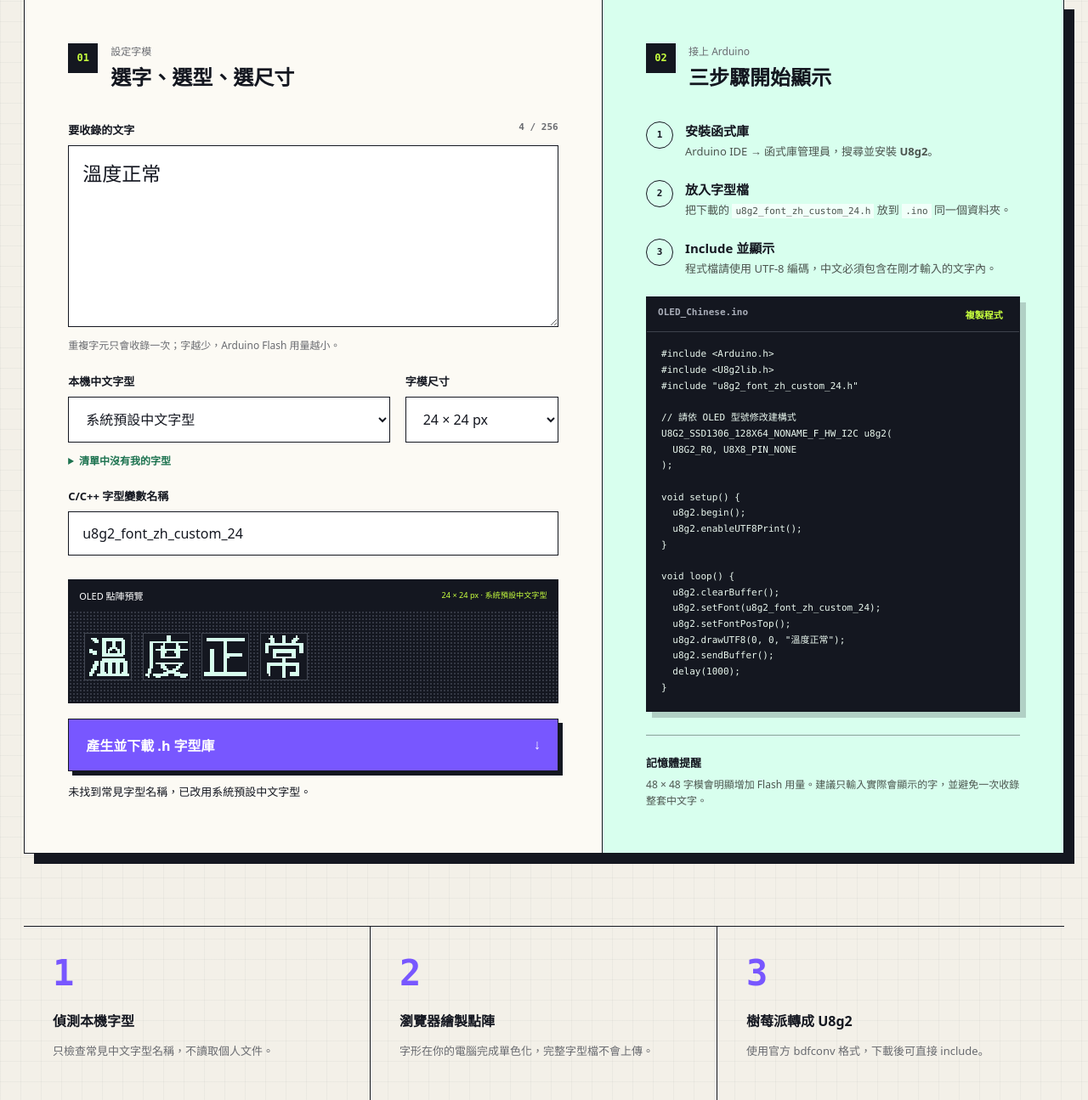
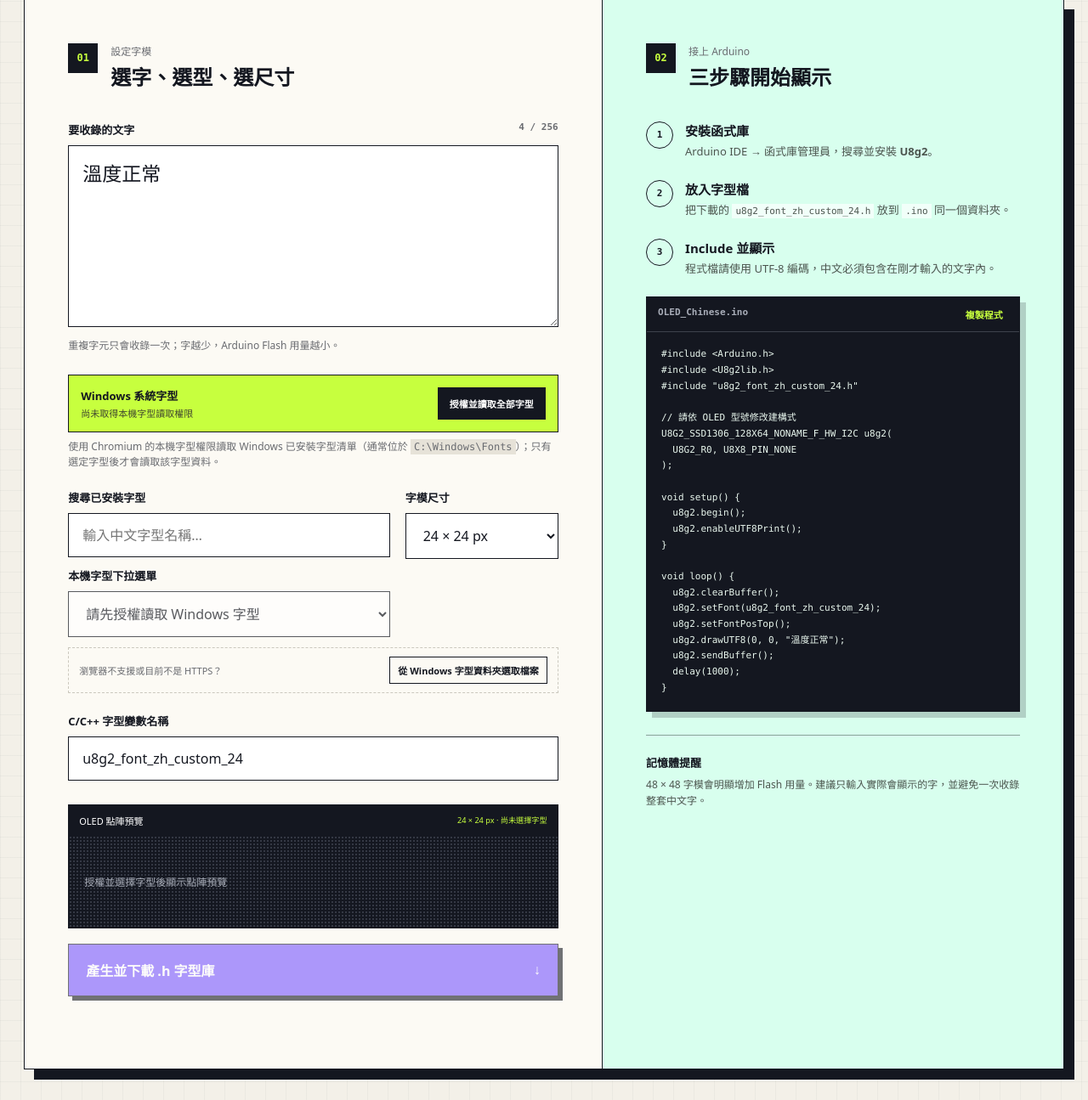
Before and after one commit to lungman7/oled-u8g2-chinese-font-web, a Flask app: page / in a window 1280 px wide. Shown: the part 407-1702 px from the top of the page at 85% size. Run offline with Flask 3, Linux system fonts and the light colour scheme.

Commit message:
改用 Windows 完整本機字型授權

```diff
--- a/static/app.js
+++ b/static/app.js
@@ -1,21 +1,15 @@
 /*
  * 瀏覽器端核心功能：
- * 1. 以 FontFace local() 檢查常見中文字型是否存在。
+ * 1. 經使用者授權後，用 Local Font Access API 列出 Windows 全部安裝字型。
  * 2. 將指定文字畫到 Canvas 並轉成單色 BDF 點陣字型。
  * 3. 把 BDF 傳給樹莓派，再下載 bdfconv 產生的 U8g2 標頭檔。
  */
 
-const COMMON_CJK_FONTS = [
-  "Microsoft JhengHei UI", "Microsoft JhengHei", "DFKai-SB", "PMingLiU",
-  "MingLiU", "MingLiU_HKSCS", "Noto Sans TC", "Noto Serif TC",
-  "Source Han Sans TC", "Source Han Serif TC", "PingFang TC",
-  "Heiti TC", "Songti TC", "Kaiti TC", "Microsoft YaHei UI",
-  "Microsoft YaHei", "SimSun", "SimHei", "KaiTi", "Arial Unicode MS"
-];
-
 const form = document.querySelector("#font-form");
 const textInput = document.querySelector("#text-input");
 const fontSelect = document.querySelector("#font-select");
+const fontSearch = document.querySelector("#font-search");
+const fontAccessStatus = document.querySelector("#font-access-status");
 const sizeSelect = document.querySelector("#size-select");
 const variableInput = document.querySelector("#variable-input");
 const charCount = document.querySelector("#char-count");
@@ -23,46 +17,144 @@ const preview = document.querySelector("#glyph-preview");
 const previewMeta = document.querySelector("#preview-meta");
 const message = document.querySelector("#form-message");
 const generateButton = document.querySelector("#generate-button");
+const fontCatalog = new Map();
+let activeFontFamily = "";
+let activeFontKey = "";
+let fontLoadToken = 0;
 let renderTimer;
 
 /**
- * local() 只在字型真的安裝時才會成功，比量測文字寬度更不容易誤判。
- * 每個測試字型使用獨立的暫時名稱，成功後保留供 Canvas 繪製。
+ * 讀取 Windows 註冊的全部字型「名稱與樣式」。
+ * queryLocalFonts() 必須由按鈕等使用者操作觸發；此階段不呼叫 blob()，
+ * 因此只建立下拉清單，尚未讀取任何一個字型的實際檔案內容。
  */
-async function probeLocalFont(fontName, index) {
-  const alias = `detected-font-${index}-${Date.now()}`;
-  const face = new FontFace(alias, `local("${fontName.replaceAll('"', '\\"')}")`);
+async function scanInstalledFonts() {
+  fontAccessStatus.textContent = "正在等候瀏覽器授權…";
+  message.textContent = "";
+
+  if (!window.isSecureContext || !("queryLocalFonts" in window)) {
+    fontAccessStatus.textContent = "此網址或瀏覽器不支援完整列舉";
+    message.textContent = "請改用網站的 HTTPS 網址與桌面版 Chrome／Edge，或使用下方的字型檔選取功能。";
+    message.className = "form-message error";
+    return;
+  }
+
   try {
-    await face.load();
-    document.fonts.add(face);
-    return { name: fontName, family: alias };
-  } catch {
-    return null;
+    const fonts = await window.queryLocalFonts();
+    fontCatalog.clear();
+
+    const collator = new Intl.Collator("zh-Hant", { numeric: true, sensitivity: "base" });
+    fonts
+      .map((font, index) => ({
+        key: `system-${index}`,
+        displayName: font.fullName || `${font.family} ${font.style}`.trim(),
+        family: font.family || font.fullName,
+        style: font.style || "Regular",
+        postscriptName: font.postscriptName || "",
+        fontData: font,
+        source: "Windows 系統字型"
+      }))
+      .sort((a, b) => collator.compare(a.displayName, b.displayName))
+      .forEach((record) => fontCatalog.set(record.key, record));
+
+    refreshFontOptions();
+    fontSearch.disabled = false;
+    fontSelect.disabled = false;
+    fontAccessStatus.textContent = `已取得 ${fontCatalog.size} 個字型樣式；請從下拉選單選擇`;
+    message.textContent = "已讀取 Windows 安裝字型名稱。實際字型內容會在選取後才載入。";
+    message.className = "form-message success";
+  } catch (error) {
+    fontAccessStatus.textContent = "未取得本機字型權限";
+    const denied = error?.name === "NotAllowedError";
+    message.textContent = denied
+      ? "你未允許網站讀取本機字型；可重新按下授權按鈕，或改用字型檔選取功能。"
+      : `無法讀取本機字型：${error.message || "瀏覽器未提供原因"}`;
+    message.className = "form-message error";
   }
 }
 
-async function detectFonts() {
-  fontSelect.innerHTML = '<option value="">正在偵測這台電腦的字型…</option>';
-  const results = await Promise.all(COMMON_CJK_FONTS.map(probeLocalFont));
-  const installed = results.filter(Boolean);
-  fontSelect.innerHTML = "";
-
-  if (!installed.length) {
-    addFontOption("系統預設中文字型", "sans-serif", true);
-    message.textContent = "未找到常見字型名稱，已改用系統預設中文字型。";
-  } else {
-    installed.forEach((font, index) => addFontOption(font.name, font.family, index === 0));
+/** 依搜尋文字重建原生下拉選單；所有字型仍保留在記憶體目錄中。 */
+function refreshFontOptions(filter = "") {
+  const keyword = filter.trim().toLocaleLowerCase("zh-Hant");
+  const previous = fontSelect.value;
+  fontSelect.innerHTML = '<option value="">— 請選擇一個已安裝字型 —</option>';
+  for (const record of fontCatalog.values()) {
+    const searchable = `${record.displayName} ${record.family} ${record.style} ${record.postscriptName}`.toLocaleLowerCase("zh-Hant");
+    if (keyword && !searchable.includes(keyword)) continue;
+    const option = document.createElement("option");
+    option.value = record.key;
+    option.textContent = `${record.displayName}${record.style && !record.displayName.includes(record.style) ? ` — ${record.style}` : ""}`;
+    fontSelect.append(option);
   }
-  scheduleRender();
+  if ([...fontSelect.options].some((option) => option.value === previous)) {
+    fontSelect.value = previous;
+  }
 }
 
-function addFontOption(label, family, selected = false) {
-  const option = document.createElement("option");
-  option.textContent = label;
-  option.value = family;
-  option.dataset.displayName = label;
-  option.selected = selected;
-  fontSelect.append(option);
+/**
+ * 真正選中後才呼叫 FontData.blob() 取得該字型的 SFNT 資料。
+ * 建立專用 FontFace 後，Canvas 只會使用這個已選字型繪製輸入文字。
+ */
+async function activateSelectedFont() {
+  const key = fontSelect.value;
+  const record = fontCatalog.get(key);
+  const token = ++fontLoadToken;
+  activeFontFamily = "";
+  activeFontKey = "";
+  generateButton.disabled = true;
+  preview.innerHTML = '<span class="preview-placeholder">請選擇字型</span>';
+  if (!record) return;
+
+  fontAccessStatus.textContent = `正在載入「${record.displayName}」…`;
+  try {
+    const blob = record.fontData ? await record.fontData.blob() : record.file;
+    if (token !== fontLoadToken) return;
+    const objectUrl = URL.createObjectURL(blob);
+    const alias = `selected-font-${Date.now()}-${Math.random().toString(36).slice(2)}`;
+    const face = new FontFace(alias, `url("${objectUrl}")`);
+    try {
+      await face.load();
+      document.fonts.add(face);
+    } finally {
+      URL.revokeObjectURL(objectUrl);
+    }
+    if (token !== fontLoadToken) return;
+    activeFontFamily = alias;
+    activeFontKey = key;
+    generateButton.disabled = false;
+    fontAccessStatus.textContent = `已選取：${record.displayName}`;
+    message.textContent = `字型已載入；產生器只會擷取輸入文字中的 ${uniqueCharacters().length} 個不同字元。`;
+    message.className = "form-message success";
+    scheduleRender();
+  } catch (error) {
+    fontAccessStatus.textContent = `無法載入：${record.displayName}`;
+    message.textContent = `所選字型無法由瀏覽器讀取：${error.message || "未知格式"}`;
+    message.className = "form-message error";
+  }
+}
+
+/** 不支援 Local Font Access 時，讓使用者明確選取 Windows Fonts 內的檔案。 */
+function addSelectedFontFiles(files) {
+  fontCatalog.clear();
+  [...files]
+    .sort((a, b) => a.name.localeCompare(b.name, "zh-Hant", { numeric: true }))
+    .forEach((file, index) => {
+      const displayName = file.name.replace(/\.(ttf|otf|ttc|woff2?)$/i, "");
+      const record = {
+        key: `file-${index}`,
+        displayName,
+        family: displayName,
+        style: "",
+        postscriptName: "",
+        file,
+        source: "手動選取字型檔"
+      };
+      fontCatalog.set(record.key, record);
+    });
+  refreshFontOptions();
+  fontSearch.disabled = false;
+  fontSelect.disabled = false;
+  fontAccessStatus.textContent = `已加入 ${fontCatalog.size} 個字型檔；請選擇要使用的字型`;
 }
 
 /** 傳回去重且保留原輸入順序的字元，換行與歸零字元不建立字模。 */
@@ -164,7 +256,7 @@ function buildBdf(characters, size, family) {
 }
 
 function selectedFontName() {
-  return fontSelect.selectedOptions[0]?.dataset.displayName || "系統預設中文字型";
+  return fontCatalog.get(activeFontKey)?.displayName || "尚未選擇字型";
 }
 
 function scheduleRender() {
@@ -176,11 +268,17 @@ function scheduleRender() {
 function renderPreview() {
   const characters = uniqueCharacters();
   const size = Number(sizeSelect.value);
-  const family = fontSelect.value || "sans-serif";
+  const family = activeFontFamily;
   charCount.textContent = `${characters.length} / 256`;
   charCount.classList.toggle("over-limit", characters.length > 256);
   previewMeta.textContent = `${size} × ${size} px · ${selectedFontName()}`;
   preview.innerHTML = "";
+
+  if (!family) {
+    preview.innerHTML = '<span class="preview-placeholder">授權並選擇字型後顯示點陣預覽</span>';
+    updateExample();
+    return;
+  }
 
   characters.slice(0, 18).forEach((character) => {
     const canvas = document.createElement("canvas");
@@ -244,23 +342,15 @@ sizeSelect.addEventListener("change", () => {
   if (previousSize) variableInput.value = variableInput.value.replace(/_(16|24|32|48)$/, `_${sizeSelect.value}`);
   scheduleRender();
 });
-[textInput, fontSelect, variableInput].forEach((element) => element.addEventListener("input", scheduleRender));
-
-document.querySelector("#add-font").addEventListener("click", async () => {
-  const input = document.querySelector("#custom-font-name");
-  const name = input.value.trim();
-  if (!name) return;
-  const found = await probeLocalFont(name, `custom-${Date.now()}`);
-  if (!found) {
-    message.textContent = `找不到「${name}」，請確認作業系統顯示的完整字型名稱。`;
-    message.className = "form-message error";
-    return;
-  }
-  addFontOption(found.name, found.family, true);
-  message.textContent = `已加入本機字型「${name}」。`;
-  message.className = "form-message success";
-  input.value = "";
-  scheduleRender();
+[textInput, variableInput].forEach((element) => element.addEventListener("input", scheduleRender));
+fontSelect.addEventListener("change", activateSelectedFont);
+fontSearch.addEventListener("input", () => refreshFontOptions(fontSearch.value));
+document.querySelector("#scan-fonts").addEventListener("click", scanInstalledFonts);
+document.querySelector("#choose-font-files").addEventListener("click", () => {
+  document.querySelector("#font-files").click();
+});
+document.querySelector("#font-files").addEventListener("change", (event) => {
+  if (event.target.files.length) addSelectedFontFiles(event.target.files);
 });
 
 document.querySelector("#copy-code").addEventListener("click", async (event) => {
@@ -277,6 +367,11 @@ form.addEventListener("submit", async (event) => {
     message.className = "form-message error";
     return;
   }
+  if (!activeFontFamily || activeFontKey !== fontSelect.value) {
+    message.textContent = "請先從下拉選單選取並成功載入一個字型。";
+    message.className = "form-message error";
+    return;
+  }
 
   generateButton.disabled = true;
   generateButton.querySelector("span").textContent = "正在鑄造字型庫…";
@@ -289,7 +384,7 @@ form.addEventListener("submit", async (event) => {
       method: "POST",
       headers: { "Content-Type": "application/json" },
       body: JSON.stringify({
-        bdf: buildBdf(characters, size, fontSelect.value || "sans-serif"),
+        bdf: buildBdf(characters, size, activeFontFamily),
         text: characters.join(""),
         fontName: selectedFontName(),
         size,
@@ -313,9 +408,10 @@ form.addEventListener("submit", async (event) => {
     message.textContent = error.message;
     message.className = "form-message error";
   } finally {
-    generateButton.disabled = false;
+    generateButton.disabled = !activeFontFamily;
     generateButton.querySelector("span").textContent = "產生並下載 .h 字型庫";
   }
 });
 
-detectFonts();
+generateButton.disabled = true;
+renderPreview();
--- a/static/style.css
+++ b/static/style.css
@@ -72,12 +72,45 @@ textarea, input, select {
 textarea { resize: vertical; min-height: 122px; font-size: 23px; line-height: 1.6; }
 textarea:focus, input:focus, select:focus { border-color: var(--purple); box-shadow: 4px 4px 0 var(--purple); }
 .field-note { color: var(--muted); font-size: 12px; line-height: 1.5; margin: 8px 0 0; }
-.field-grid { display: grid; grid-template-columns: 1fr 180px; gap: 18px; }
-.custom-font { margin-top: 12px; font-size: 12px; }
-.custom-font summary { cursor: pointer; color: var(--green); font-weight: 800; }
-.custom-row { display: flex; margin-top: 9px; }
-.custom-row input { flex: 1; }
-.custom-row button { border: 1px solid var(--ink); border-left: 0; background: var(--ink); color: #fff; padding: 0 15px; cursor: pointer; }
+.font-access-box {
+  margin-top: 25px;
+  border: 1px solid var(--ink);
+  background: var(--acid);
+  padding: 14px;
+  display: flex;
+  align-items: center;
+  justify-content: space-between;
+  gap: 16px;
+}
+.font-access-box b { display: block; font-size: 13px; margin-bottom: 3px; }
+.font-access-box span { display: block; font-size: 11px; color: #42472f; }
+.font-access-box button,
+.font-fallback button {
+  border: 1px solid var(--ink);
+  background: var(--ink);
+  color: #fff;
+  padding: 10px 13px;
+  font-size: 11px;
+  font-weight: 800;
+  white-space: nowrap;
+  cursor: pointer;
+}
+.field-note code { background: #e6e2d8; padding: 2px 4px; }
+.field-grid { display: grid; grid-template-columns: minmax(0, 1fr) 180px; gap: 18px; }
+.font-picker label + input { margin-bottom: 0; }
+.font-picker input + label { margin-top: 12px; }
+.font-fallback {
+  margin-top: 12px;
+  border: 1px dashed var(--line);
+  padding: 10px 12px;
+  display: flex;
+  align-items: center;
+  justify-content: space-between;
+  gap: 12px;
+  color: var(--muted);
+  font-size: 11px;
+}
+.font-fallback button { background: transparent; color: var(--ink); padding: 7px 9px; }
 .sr-only { position: absolute; width: 1px; height: 1px; overflow: hidden; clip: rect(0, 0, 0, 0); }
 .over-limit { color: #c52c38; }
 
@@ -96,6 +129,7 @@ textarea:focus, input:focus, select:focus { border-color: var(--purple); box-sha
 }
 .glyph-preview canvas { width: 56px; height: 56px; image-rendering: pixelated; border: 1px solid #414651; background: #141720; }
 .more-glyphs { color: var(--acid); font: 700 12px "Cascadia Code", monospace; }
+.preview-placeholder { color: #a8adb8; font-size: 12px; }
 .primary-button {
   width: 100%;
   border: 1px solid var(--ink);
@@ -154,6 +188,7 @@ footer { background: var(--ink); color: #fff; padding: 28px max(28px, calc((100v
   .status-pill i { margin: 0; }
   h1 { font-size: 48px; }
   .field-grid { grid-template-columns: 1fr; gap: 0; }
+  .font-access-box, .font-fallback { align-items: stretch; flex-direction: column; }
   .control-panel, .guide-panel { padding: 24px 19px; }
   .glyph-preview canvas { width: 47px; height: 47px; }
   footer { padding: 25px 15px; flex-direction: column; gap: 8px; }
--- a/templates/index.html
+++ b/templates/index.html
@@ -36,11 +36,22 @@
         <textarea id="text-input" maxlength="1000" rows="5" placeholder="例如：溫度正常　濕度過高　連線成功" required>溫度正常</textarea>
         <p class="field-note">重複字元只會收錄一次；字越少，Arduino Flash 用量越小。</p>
 
+        <div class="font-access-box">
+          <div>
+            <b>Windows 系統字型</b>
+            <span id="font-access-status">尚未取得本機字型讀取權限</span>
+          </div>
+          <button id="scan-fonts" type="button">授權並讀取全部字型</button>
+        </div>
+        <p class="field-note">使用 Chromium 的本機字型權限讀取 Windows 已安裝字型清單（通常位於 <code>C:\Windows\Fonts</code>）；只有選定字型後才會讀取該字型資料。</p>
+
         <div class="field-grid">
-          <div>
-            <label for="font-select">本機中文字型</label>
-            <select id="font-select" required>
-              <option value="">正在偵測這台電腦的字型…</option>
+          <div class="font-picker">
+            <label for="font-search">搜尋已安裝字型</label>
+            <input id="font-search" type="search" placeholder="輸入中文字型名稱…" disabled>
+            <label for="font-select">本機字型下拉選單</label>
+            <select id="font-select" required disabled>
+              <option value="">請先授權讀取 Windows 字型</option>
             </select>
           </div>
           <div>
@@ -54,14 +65,11 @@
           </div>
         </div>
 
-        <details class="custom-font">
-          <summary>清單中沒有我的字型</summary>
-          <div class="custom-row">
-            <label class="sr-only" for="custom-font-name">輸入字型的完整名稱</label>
-            <input id="custom-font-name" type="text" placeholder="輸入字型完整名稱，例如 Noto Sans TC">
-            <button id="add-font" type="button">測試並加入</button>
-          </div>
-        </details>
+        <div class="font-fallback">
+          <span>瀏覽器不支援或目前不是 HTTPS？</span>
+          <button id="choose-font-files" type="button">從 Windows 字型資料夾選取檔案</button>
+          <input id="font-files" class="sr-only" type="file" accept=".ttf,.otf,.ttc,.woff,.woff2" multiple>
+        </div>
 
         <label for="variable-input">C/C++ 字型變數名稱</label>
         <input id="variable-input" type="text" value="u8g2_font_zh_custom_24" pattern="[A-Za-z_][A-Za-z0-9_]{0,62}" required>
```
Also changed, not shown: README.md.
